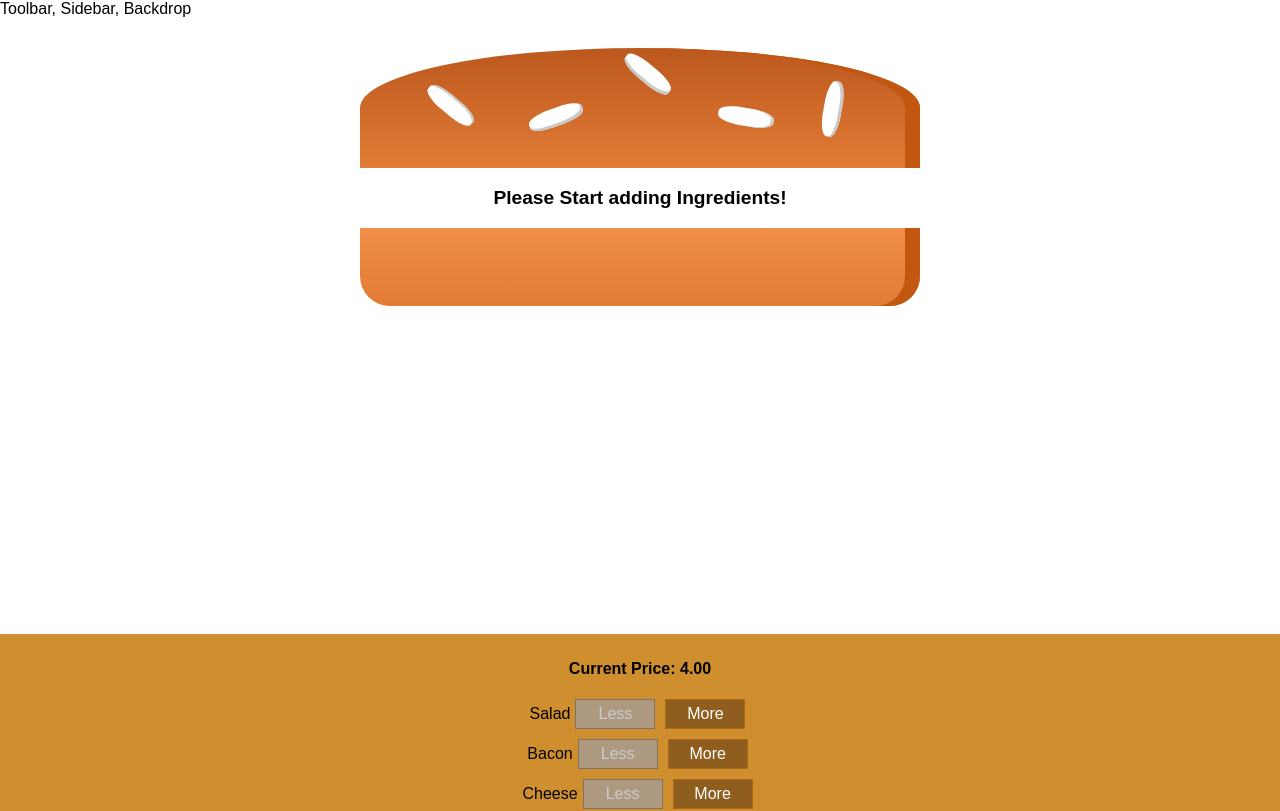
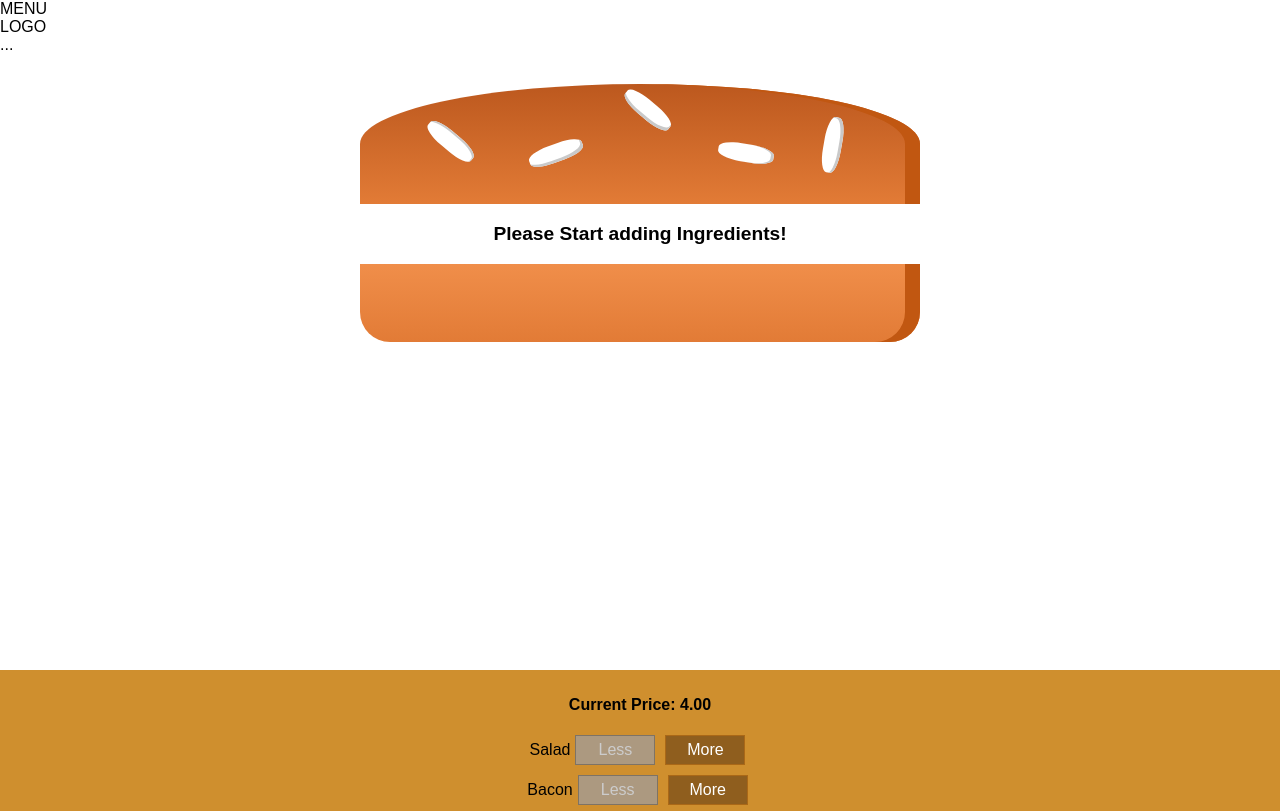
Before and after one commit to rahulv881/Burger, a React app: page / in a window 1280 px wide. Shown: the top 811 px of the page. Built offline with nearby package versions, Linux system fonts and the light colour scheme.

Commit message:
Lecture143 #classes.Toobar not applying to header in Toolbar

```diff
--- a/src/components/Burger/OrderSummary/OrderSummary.js
+++ b/src/components/Burger/OrderSummary/OrderSummary.js
@@ -21,6 +21,7 @@
         <ul>
             {ingredientSummary}
         </ul>
+        <p><strong>Total price: {props.price}</strong></p>
         <p>Continue to Checkout?</p>
         <Button btnType="Danger" clicked={props.purchaseCancelled} >CANCEL</Button>
         <Button btnType="Success" clicked={props.purchaseContinued} >CONTINUE</Button>
--- a/src/components/Layout/Layout.js
+++ b/src/components/Layout/Layout.js
@@ -1,10 +1,11 @@
 import React from "react";
 import Aux from "../../hoc/Aux";
 import classes from "./Layout.css";
+import Toolbar from '../../components/Navigation/Toolbar/Toolbar';
 
 const layout = (props) => (
   <Aux>
-      <div>Toolbar, Sidebar, Backdrop</div>
+      <Toolbar />
       <main className={classes.Content}>{props.children}</main>
   </Aux>
 );
--- /dev/null
+++ b/src/components/Navigation/Toolbar/Toolbar.css
@@ -0,0 +1,18 @@
+.Toolbar {
+    height:56px;
+    width:100%;
+    position:fixed;
+    top:0;
+    left:0;
+    background-color: #703B09;
+    display: flex;
+    justify-content: space-between;
+    align-items: center;
+    padding: 0 20px;
+    box-sizing: border-box;
+    z-index:90;
+}
+
+.Toolbar nav{
+    height:100%;
+}
--- /dev/null
+++ b/src/components/Navigation/Toolbar/Toolbar.js
@@ -0,0 +1,16 @@
+import React from 'react';
+import classes from './Toolbar.css';
+
+const toolbar = (props) =>{
+ return (
+     <header className={classes.Toobar}>
+         <div>MENU</div>
+         <div>LOGO</div>
+         <nav>
+             ...
+         </nav>
+     </header>
+ );
+}
+
+export default toolbar;
--- a/src/containers/BurgerBuilder/BurgerBuilder.js
+++ b/src/containers/BurgerBuilder/BurgerBuilder.js
@@ -111,6 +111,7 @@
           ingredients={this.state.ingredients}
           purchaseContinued={this.purchaseContinueHandler}
           pruchaseCancelled={this.purchaseCancelHandler}
+          price={this.state.totalPrice}
           />
         </Modal>
         <Burger ingredients={this.state.ingredients}/>
```
